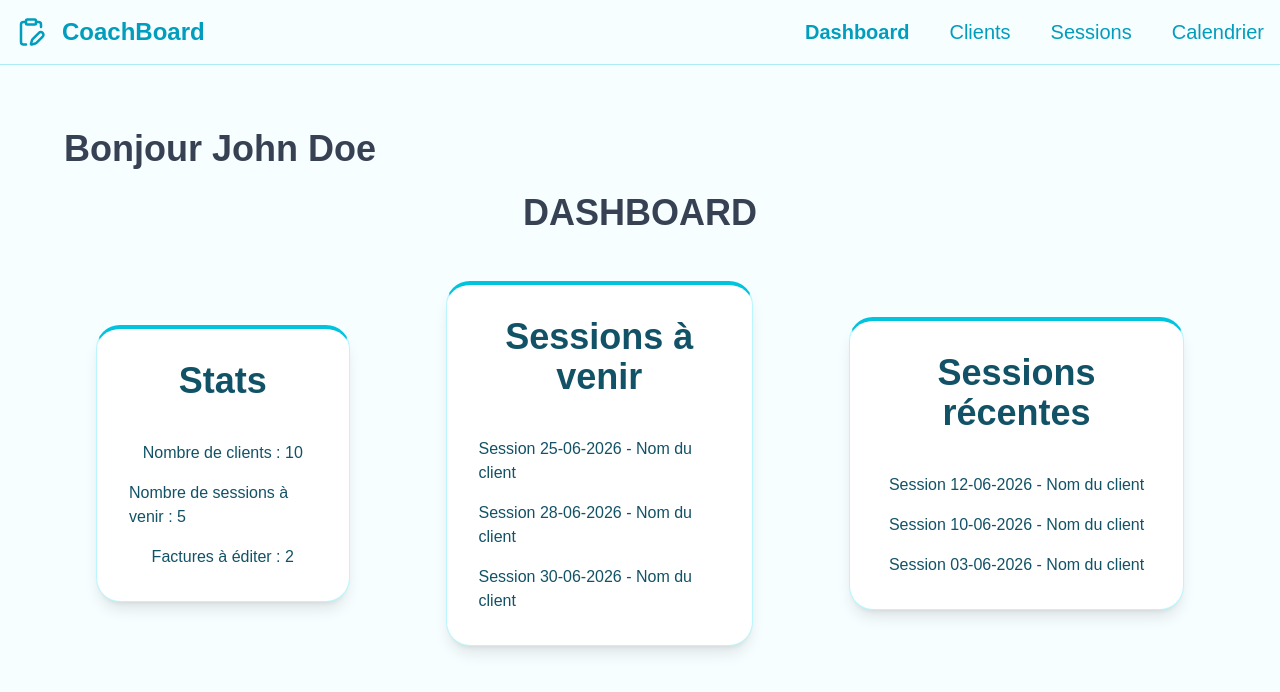
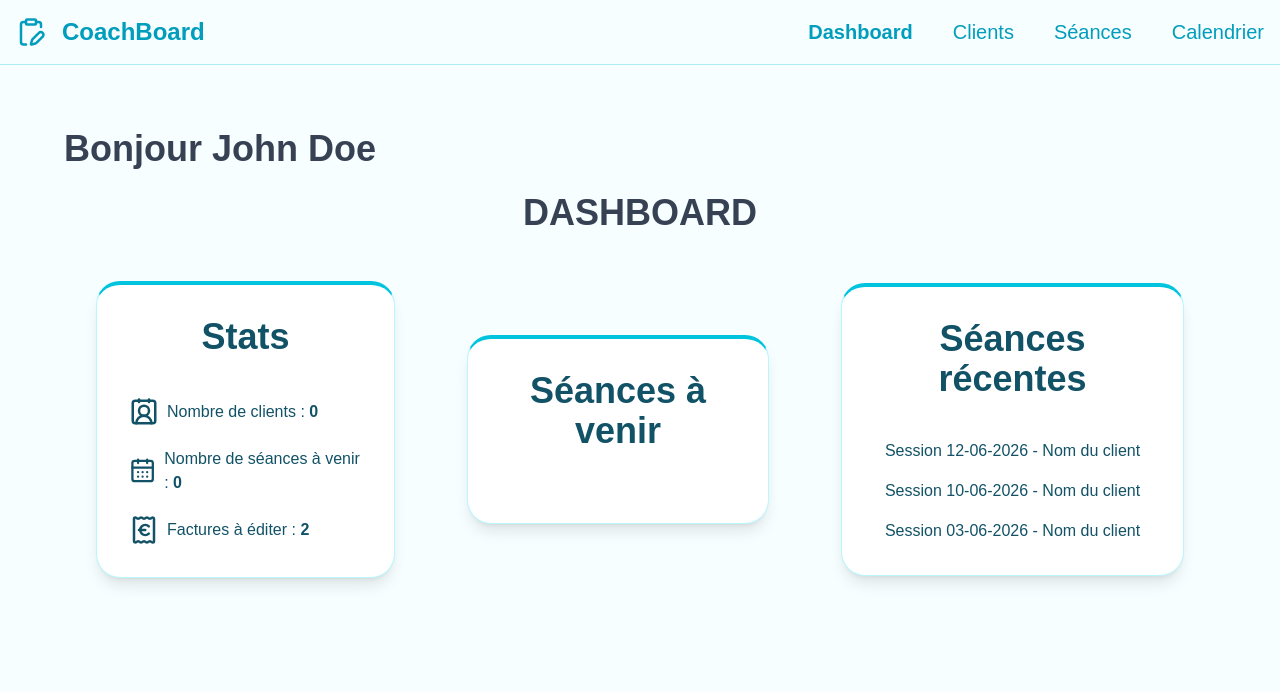
Before and after one commit to Lilousound/coachboard, a Next.js app: page / in a window 1280 px wide. Shown: the top 692 px of the page. Built offline with nearby package versions, Linux system fonts and the light colour scheme.

Commit message:
feat: sessions list, card and form functionnal. adding a session. feat: dashboard: sessions to come and stats updated to real values

```diff
--- a/src/app/dashboard/page.tsx
+++ b/src/app/dashboard/page.tsx
@@ -8,7 +8,7 @@ function Dashboard() {
       <h1 className="text-4xl font-bold pb-6">Bonjour John Doe</h1>
       <h2 className="text-4xl font-bold text-center pb-6">DASHBOARD</h2>
 
-      <div className="flex flex-row gap-8 items-center justify-center">
+      <div className="flex flex-row gap-2 items-center justify-center">
         <StatsCard />
         <UpcomingSessions />
         <RecentSessions />
--- /dev/null
+++ b/src/app/sessions/page.tsx
@@ -0,0 +1,5 @@
+import SessionList from '@/features/sessions/components/session-list'
+
+export default function SessionsPage() {
+  return <SessionList />
+}
--- a/src/components/layout/navbar.tsx
+++ b/src/components/layout/navbar.tsx
@@ -17,7 +17,7 @@ function Navbar() {
             Clients
           </Link>
           <Link href="/sessions" className="text-xl">
-            Sessions
+            Séances
           </Link>
           <Link href="/planning" className="text-xl">
             Calendrier
--- a/src/features/dashboard/components/recent-sessions.tsx
+++ b/src/features/dashboard/components/recent-sessions.tsx
@@ -3,7 +3,7 @@ import Card from '@/components/ui/card'
 function RecentSessions() {
   return (
     <Card>
-      <h3 className="text-4xl font-bold text-center pb-6">Sessions récentes</h3>
+      <h3 className="text-4xl font-bold text-center pb-6">Séances récentes</h3>
       <p>Session 12-06-2026 - Nom du client</p>
       <p>Session 10-06-2026 - Nom du client</p>
       <p>Session 03-06-2026 - Nom du client</p>
--- a/src/features/dashboard/components/stats-card.tsx
+++ b/src/features/dashboard/components/stats-card.tsx
@@ -1,19 +1,43 @@
+'use client'
+
 import Link from 'next/link'
 import Card from '@/components/ui/card'
+import { useClientsStore } from '@/store/useClientsStore'
+import { useSessionsStore } from '@/store/useSessionsStore'
+import { ContactRound, CalendarDays, ReceiptEuro } from 'lucide-react'
 
 function StatsCard() {
+  const clients = useClientsStore((state) => state.clients)
+  const sessions = useSessionsStore((state) => state.sessions)
   return (
     <Card>
       <h3 className="text-4xl font-bold text-center pb-6 ">Stats</h3>
+      <div className="flex flex-col flex-wrap justify-center gap-5">
         <Link href="/clients">
-        <p className="cursor-pointer">Nombre de clients : 10</p>
+          <div className="flex flex-row gap-2 items-center ">
+            <ContactRound size={30} />
+            <p className="cursor-pointer">
+              Nombre de clients : <strong>{clients.length}</strong>
+            </p>
+          </div>
         </Link>
         <Link href="/upcoming-sessions">
-        <p className="cursor-pointer">Nombre de sessions à venir : 5</p>
+          <div className="flex flex-row gap-2 items-center ">
+            <CalendarDays size={30} />
+            <p className="cursor-pointer">
+              Nombre de séances à venir : <strong>{sessions.length}</strong>
+            </p>
+          </div>
         </Link>
         <Link href="/invoices">
-        <p className="cursor-pointer">Factures à éditer : 2</p>
+          <div className="flex flex-row gap-2 items-center ">
+            <ReceiptEuro size={30} />
+            <p className="cursor-pointer">
+              Factures à éditer : <strong>2</strong>
+            </p>
+          </div>
         </Link>
+      </div>
     </Card>
   )
 }
--- a/src/features/dashboard/components/upcoming-sessions.tsx
+++ b/src/features/dashboard/components/upcoming-sessions.tsx
@@ -1,13 +1,30 @@
+'use client'
+
 import Card from '@/components/ui/card'
+import Link from 'next/link'
+import { useSessionsStore } from '@/store/useSessionsStore'
+import { CalendarClock } from 'lucide-react'
 
 function UpcomingSessions() {
+  const sessions = useSessionsStore((state) => state.sessions)
   return (
-    <Card>
-      <h3 className="text-4xl font-bold text-center pb-6">Sessions à venir</h3>
-      <p>Session 25-06-2026 - Nom du client</p>
-      <p>Session 28-06-2026 - Nom du client</p>
-      <p>Session 30-06-2026 - Nom du client</p>
-    </Card>
+    <Link href="/sessions">
+      <Card>
+        <h3 className="text-4xl font-bold text-center pb-6">Séances à venir</h3>
+        <div className="flex flex-col flex-wrap justify-center gap-5">
+          {sessions.map((session) => (
+            <div key={session.id} className="flex flex-row gap-2 items-center ">
+              <CalendarClock size={30} />
+              <p>
+                JM Leclient le{' '}
+                {new Date(session.date).toLocaleDateString('fr-FR')} à{' '}
+                {session.time}
+              </p>
+            </div>
+          ))}
+        </div>
+      </Card>
+    </Link>
   )
 }
 
--- a/src/features/sessions/components/session-card.tsx
+++ b/src/features/sessions/components/session-card.tsx
@@ -0,0 +1,45 @@
+import Card from '@/components/ui/card'
+import { CalendarCheck } from 'lucide-react'
+import { SessionType } from '../types'
+
+function SessionCard({
+  id,
+  date,
+  time,
+  duration,
+  type,
+  location,
+  comments,
+}: {
+  id: string
+  date: string
+  time: string
+  duration: number
+  type: SessionType
+  location: string
+  comments: string
+}) {
+  return (
+    <Card className="w-96 flex flex-col col-auto items-start justify-start gap-4 p-6">
+      <div className="flex flex-row items-center gap-4">
+        <CalendarCheck size={40} strokeWidth={1.75} />
+        <div>
+          <p className="font-bold">Séance avec Jean-Mich LeClient</p>
+          <p className="text-sm text-gray-500">
+            Prévue le {new Date(date).toLocaleDateString('fr-FR')} à {time}
+          </p>
+        </div>
+      </div>
+      <div className="flex items-center justify-between w-full">
+        <p className="text-sm bg-main-500 text-white px-1.5 py-0.5 rounded-lg">
+          {type}
+        </p>
+        <p className="text-sm text-gray-500">{duration} min</p>
+      </div>
+      {location && <p className="text-sm text-gray-500">📍 {location}</p>}
+      <p>{comments || ''}</p>
+    </Card>
+  )
+}
+
+export default SessionCard
--- a/src/features/sessions/components/session-form.tsx
+++ b/src/features/sessions/components/session-form.tsx
@@ -0,0 +1,111 @@
+'use client'
+
+import { useState } from 'react'
+import { Session, SessionType } from '../types'
+import Input from '@/components/ui/input'
+import Button from '@/components/ui/button'
+import Card from '@/components/ui/card'
+
+type SessionFormProps = {
+  initialData?: Session
+  onSubmit: (session: Session) => void
+}
+
+function SessionForm({ initialData, onSubmit }: SessionFormProps) {
+  const [date, setDate] = useState(initialData?.date ?? '')
+  const [time, setTime] = useState(initialData?.time ?? '')
+  // duration est un number dans ton type, donc on stocke une string dans l'input
+  // et on convertit au moment de soumettre
+  const [duration, setDuration] = useState(
+    initialData?.duration?.toString() ?? '',
+  )
+  const [type, setType] = useState<SessionType>(
+    initialData?.type ?? 'Individuelle',
+  )
+  const [location, setLocation] = useState(initialData?.location ?? '')
+  const [comments, setComments] = useState(initialData?.comments ?? '')
+
+  function handleSubmit(e: React.FormEvent) {
+    e.preventDefault()
+
+    const session: Session = {
+      id: initialData?.id ?? crypto.randomUUID(),
+      date,
+      time,
+      duration: Number(duration), // on convertit la string en number ici
+      type,
+      location,
+      comments,
+      memberId: initialData?.memberId ?? '', // on laisse vide pour l'instant, on liera au client plus tard
+    }
+
+    onSubmit(session)
+  }
+
+  return (
+    <main className="flex flex-col items-center mt-6 gap-4">
+      <Card className="w-full max-w-md">
+        <form onSubmit={handleSubmit} className="flex flex-col gap-2 w-75">
+          <Input
+            label="Date"
+            value={date}
+            onChange={setDate}
+            type="date"
+            required
+          />
+          <Input
+            label="Heure"
+            value={time}
+            onChange={setTime}
+            type="time"
+            required
+          />
+          <Input
+            label="Durée (minutes)"
+            value={duration}
+            onChange={setDuration}
+            type="number"
+            required
+          />
+          <Input label="Lieu" value={location} onChange={setLocation} />
+
+          <label className="flex flex-col gap-1 text-sm">
+            <span className="font-medium">Type</span>
+            <select
+              value={type}
+              onChange={(e) => setType(e.target.value as SessionType)}
+              className="border border-gray-300 rounded-md px-3 py-2"
+            >
+              {/* on liste toutes les options de ton type SessionType */}
+              <option value="Individuelle">Individuelle</option>
+              <option value="Collective">Collective</option>
+              <option value="En salle">En salle</option>
+              <option value="En extérieur">En extérieur</option>
+              <option value="En ligne">En ligne</option>
+              <option value="Rééducation">Rééducation</option>
+              <option value="Renfo">Renfo</option>
+              <option value="Perfectionnement">Perfectionnement</option>
+              <option value="Perte de poids">Perte de poids</option>
+              <option value="Prise de masse">Prise de masse</option>
+              <option value="Mobilité">Mobilité</option>
+            </select>
+          </label>
+
+          <label className="flex flex-col gap-1 text-sm">
+            <span className="font-medium">Commentaires</span>
+            <textarea
+              value={comments}
+              onChange={(e) => setComments(e.target.value)}
+              className="border border-gray-300 rounded-md px-3 py-2"
+              rows={3}
+            />
+          </label>
+
+          <Button type="submit">Enregistrer</Button>
+        </form>
+      </Card>
+    </main>
+  )
+}
+
+export default SessionForm
--- a/src/features/sessions/components/session-list.tsx
+++ b/src/features/sessions/components/session-list.tsx
@@ -0,0 +1,57 @@
+'use client'
+
+import { useState } from 'react'
+import { useSessionsStore } from '@/store/useSessionsStore'
+import SessionCard from './session-card'
+import SessionForm from './session-form'
+import Button from '@/components/ui/button'
+
+function SessionList() {
+  const sessions = useSessionsStore((state) => state.sessions)
+  const addSession = useSessionsStore((state) => state.addSession)
+  const [showForm, setShowForm] = useState(false)
+
+  return (
+    <main className="m-8">
+      <div className="flex flex-row items-center justify-between gap-4">
+        <div>
+          <p className="text-main-500 text-sm">
+            {sessions.length} SÉANCES PRÉVUES
+          </p>
+          <h1 className="text-4xl font-bold text-main-900 mt-4">
+            Tes séances à venir
+          </h1>
+        </div>
+        <Button onClick={() => setShowForm(!showForm)}>
+          {showForm ? 'Annuler' : '+ Ajouter une séance'}
+        </Button>
+      </div>
+
+      {showForm && (
+        <SessionForm
+          onSubmit={(session) => {
+            addSession(session)
+            setShowForm(false)
+          }}
+        />
+      )}
+
+      <div className="flex flex-row flex-wrap items-start justify-center mt-5 gap-4">
+        {sessions.map((session) => (
+          <SessionCard
+            key={session.id}
+            id={session.id}
+            date={session.date}
+            time={session.time}
+            duration={session.duration}
+            type={session.type}
+            location={session.location}
+            comments={session.comments}
+          />
+        ))}
+      </div>
+    </main>
+  )
+}
+
+export default SessionList
--- a/src/features/sessions/types.ts
+++ b/src/features/sessions/types.ts
@@ -18,6 +18,6 @@ export type Session = {
   duration: number
   type: SessionType
   location: string
-  description: string
+  comments: string
   memberId: string
 }
--- /dev/null
+++ b/src/store/useSessionsStore.ts
@@ -0,0 +1,19 @@
+import { create } from 'zustand'
+import { persist } from 'zustand/middleware'
+import { Session } from '@/features/sessions/types'
+
+type SessionsState = {
+  sessions: Session[]
+  addSession: (session: Session) => void
+}
+
+export const useSessionsStore = create<SessionsState>()(
+  persist(
+    (set) => ({
+      sessions: [],
+      addSession: (session) =>
+        set((state) => ({ sessions: [...state.sessions, session] })),
+    }),
+    { name: 'coachboard-sessions' },
+  ),
+)
```
Also changed, not shown: src/app/sessions/pages.tsx (deleted). Lines whose indentation alone changed are shown as unchanged.
